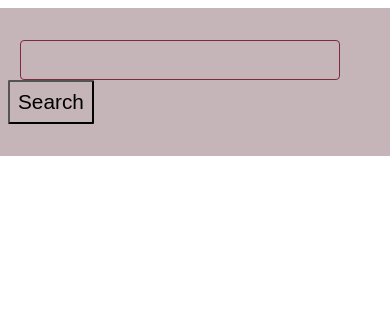
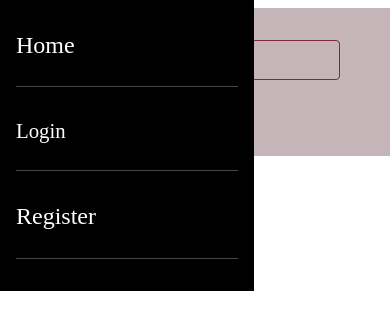
Before and after one commit to jimmyjamesm10-code/ecomerce-project, a Spring Boot app: page /ecom in a window 390 px wide, with the box ticked. Shown: the part 87-417 px from the top of the page. Run offline with Spring Boot 4, Linux system fonts and the light colour scheme; data that the repository does not hold is empty.

Commit message:
Update style

```diff
--- a/src/main/resources/static/appstyle.css
+++ b/src/main/resources/static/appstyle.css
@@ -493,7 +493,7 @@ body .registration-page {
         gap: 2rem;
     }
 
-    .mobile-menu-toggle:checked ~ .nav-links {
+    .mobile-menu-toggle:checked ~ .cart-link .nav-links {
         display: flex;
     }
 
```
